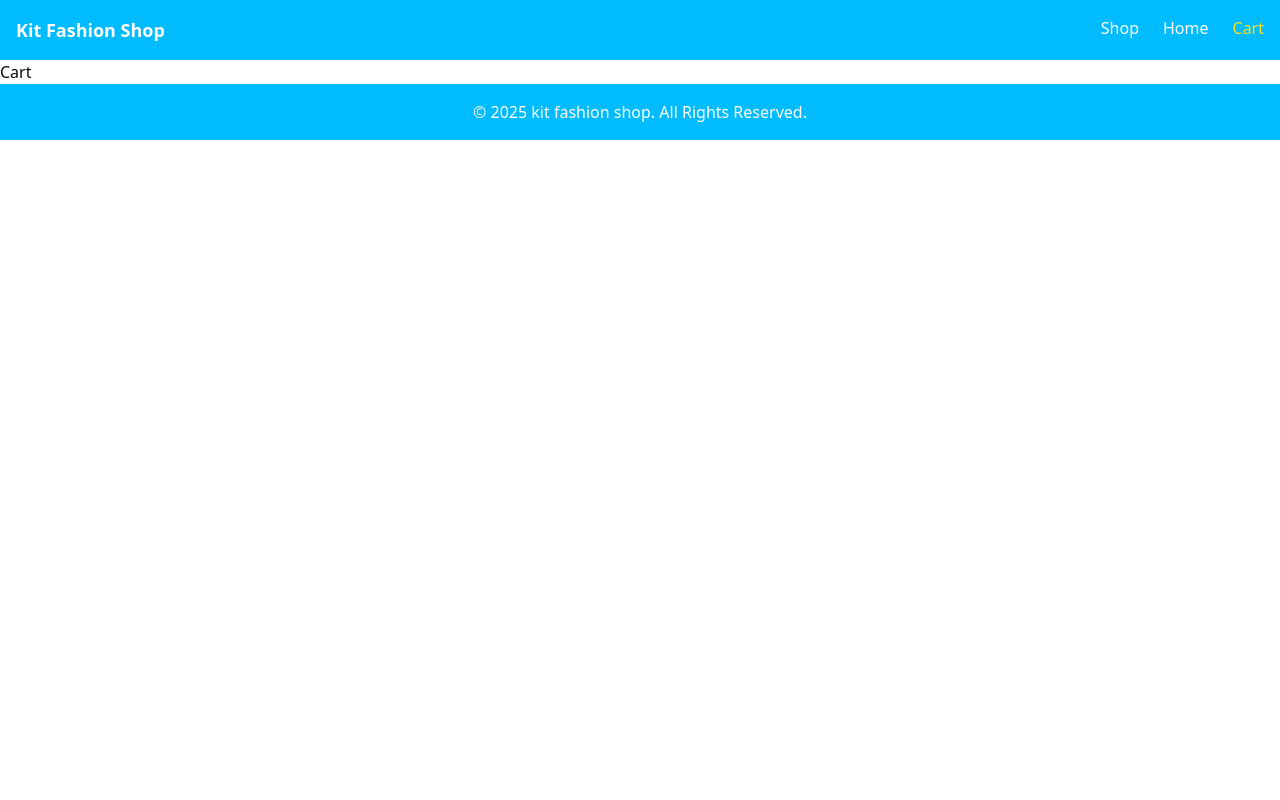
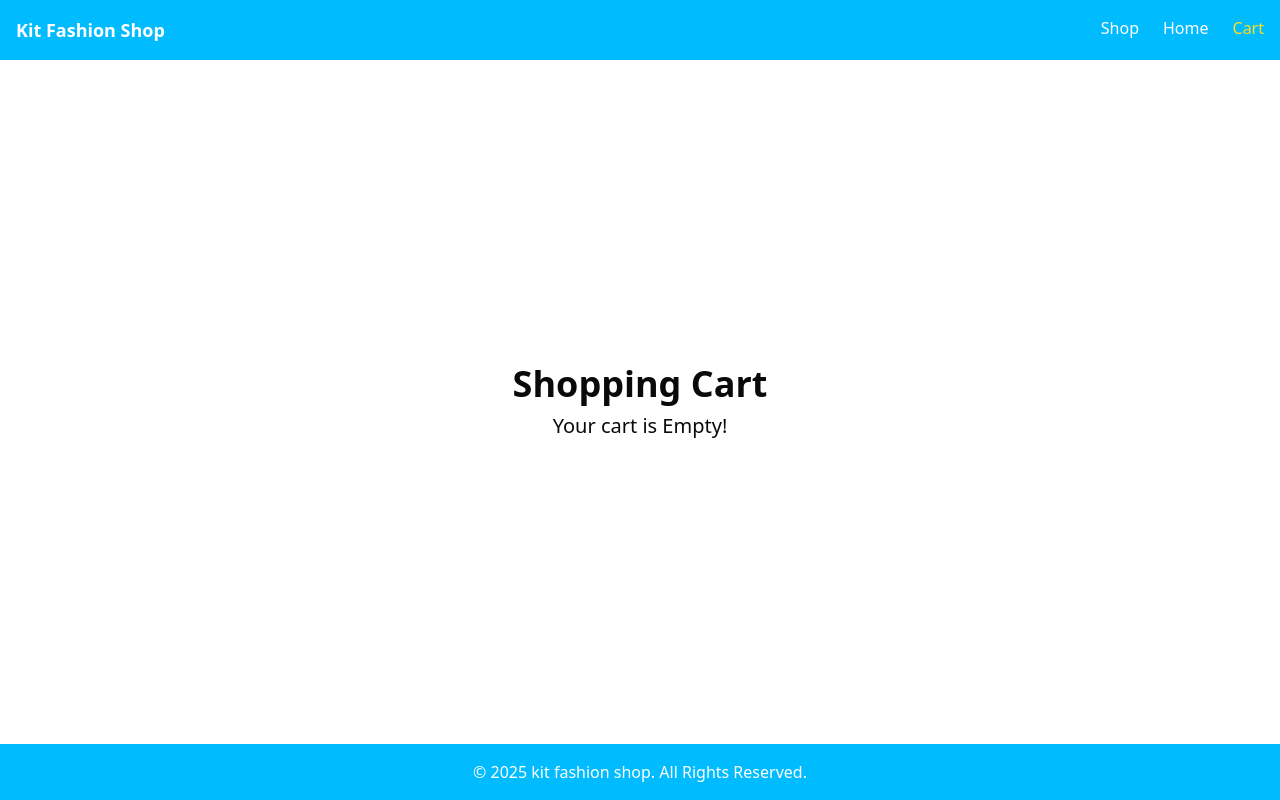
Before and after one commit to Uni-T17/Kit-Fashion-Shop, a React (Vite) app: page /cart in a window 1280 px wide. Built offline with nearby package versions, Linux system fonts and the light colour scheme.

Commit message:
Done - Shopping Cart

```diff
--- a/src/components/Shop/ProductCard.tsx
+++ b/src/components/Shop/ProductCard.tsx
@@ -16,7 +16,7 @@ function ProductCard({ product }: { product: ProductType }) {
     <div key={product.id} className="flex flex-col p-2 shadow">
       <div className="h-40 w-full rounded-lg relative">
         {!imgLoaded && (
-          <div className="animate-pulse absolute">Image Is loading...</div>
+          <div className="animate-pulse absolute inset-0 rounded-md bg-gray-300"></div>
         )}
         <img
           className={`h-full w-full object-contain absolute transition-opacity duration-300 ${imgLoaded ? "opacity-100" : "opacity-0"}`}
--- a/src/pages/Cart.tsx
+++ b/src/pages/Cart.tsx
@@ -1,3 +1,10 @@
 export default function Cart() {
-  return <div>Cart</div>;
+  return (
+    <section className="flex grow">
+      <div className="conteiner mx-auto text-center my-auto">
+        <h2 className="text-3xl font-bold md:text-4xl mb-2">Shopping Cart</h2>
+        <p className="md:text-xl">Your cart is Empty!</p>
+      </div>
+    </section>
+  );
 }
```
